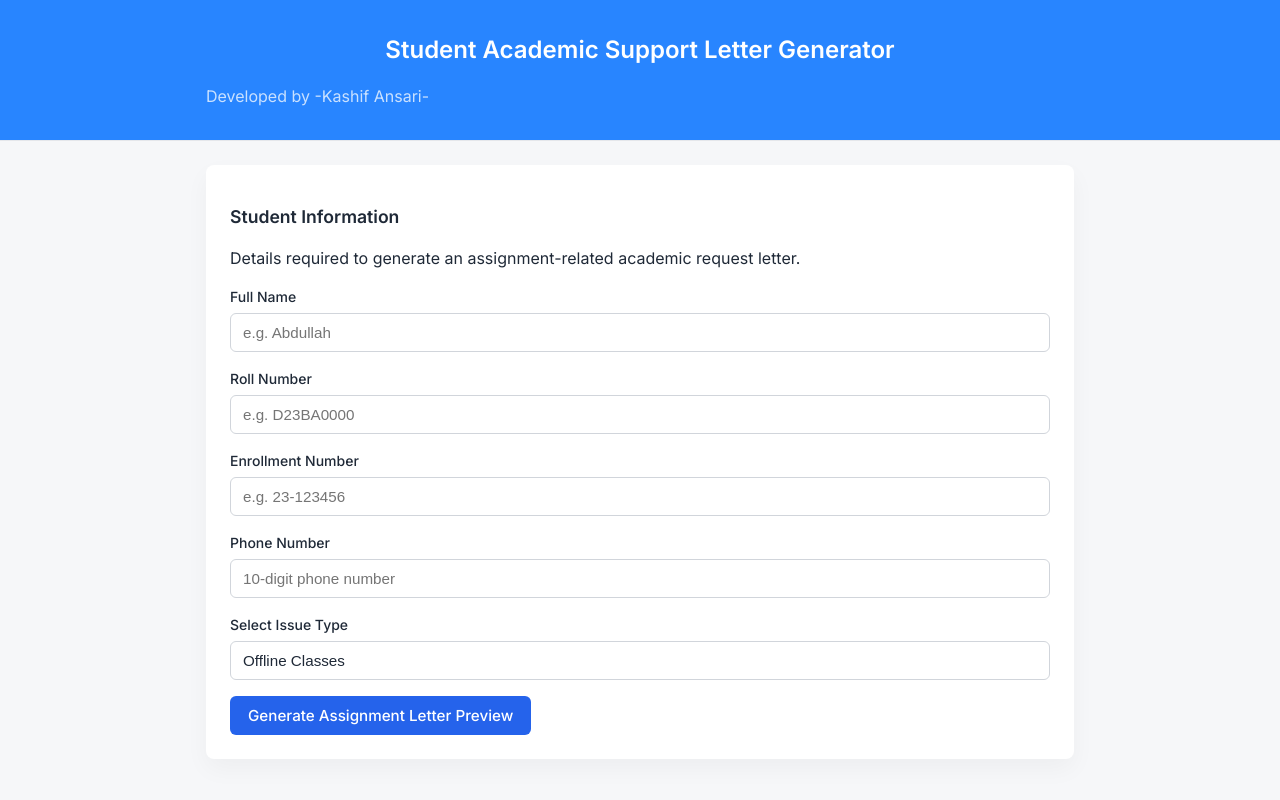
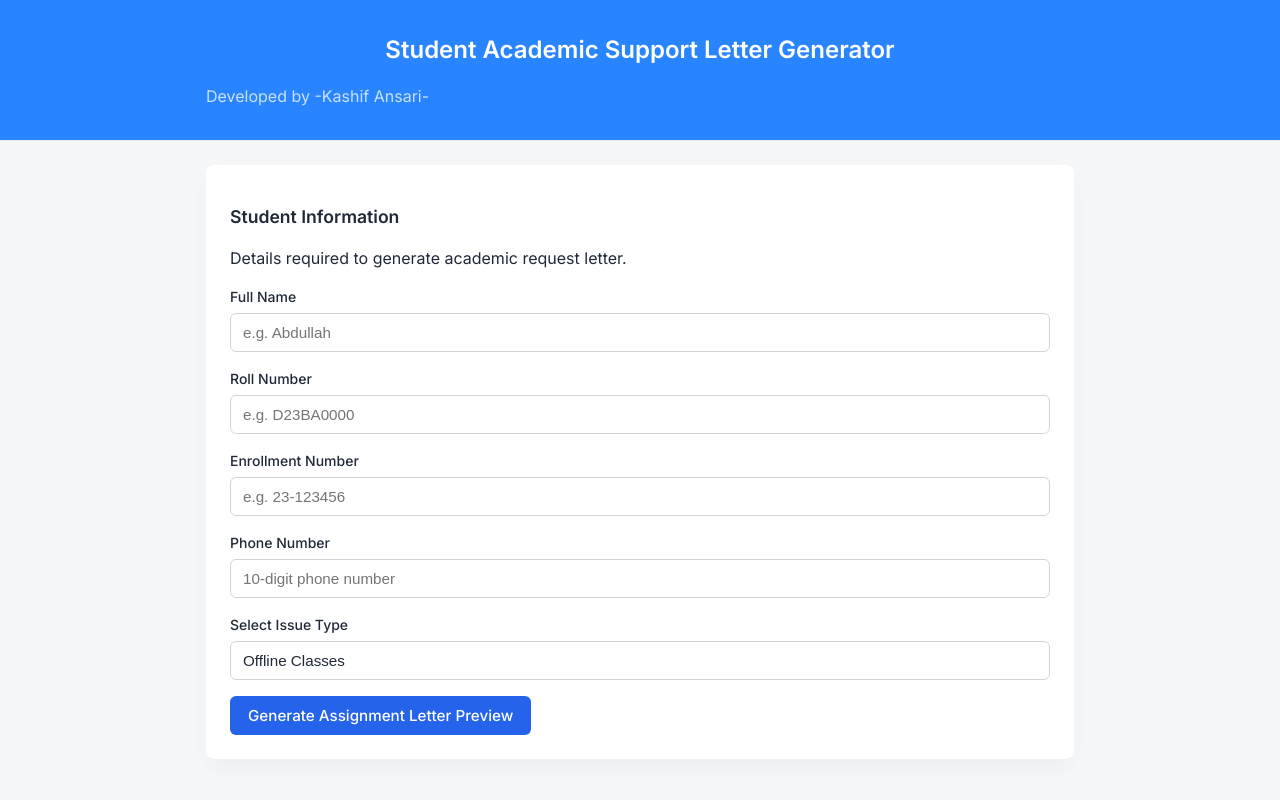
Before and after one commit to ansarikashif-prog/jmi-distance-students-letter-generator, a React (Vite) app: page / in a window 1280 px wide. Shown: the top 800 px of the page. Built offline with nearby package versions, Linux system fonts and the light colour scheme; no server answers.

Commit message:
main demand offline classes

```diff
--- a/src/App.jsx
+++ b/src/App.jsx
@@ -101,10 +101,10 @@ const App = () => {
     );
 
     const to = encodeURIComponent(
-      'mrizvi@jmi.ac.in,c.smoinuddin@jmi.ac.in'
+      'c.smoinuddin@jmi.ac.in'
     );
 
-    const cc = encodeURIComponent('vc@jmi.in,mhaque4@jmi.ac.in,g.mgaffar@jmi.ac.in');
+    const cc = encodeURIComponent('');
 
 
     window.location.href = `mailto:${to}?cc=${cc}&subject=${subject}&body=${body}`;
--- a/src/components/StudentForm.jsx
+++ b/src/components/StudentForm.jsx
@@ -69,7 +69,7 @@ const StudentForm = ({ onSubmit }) => {
     <section className="form-card">
       <h2 className="form-title">Student Information</h2>
       <p className="form-description">
-        Details required to generate an assignment-related academic request letter.
+        Details required to generate academic request letter.
       </p>
 
       <form onSubmit={handleSubmit} noValidate>
```
